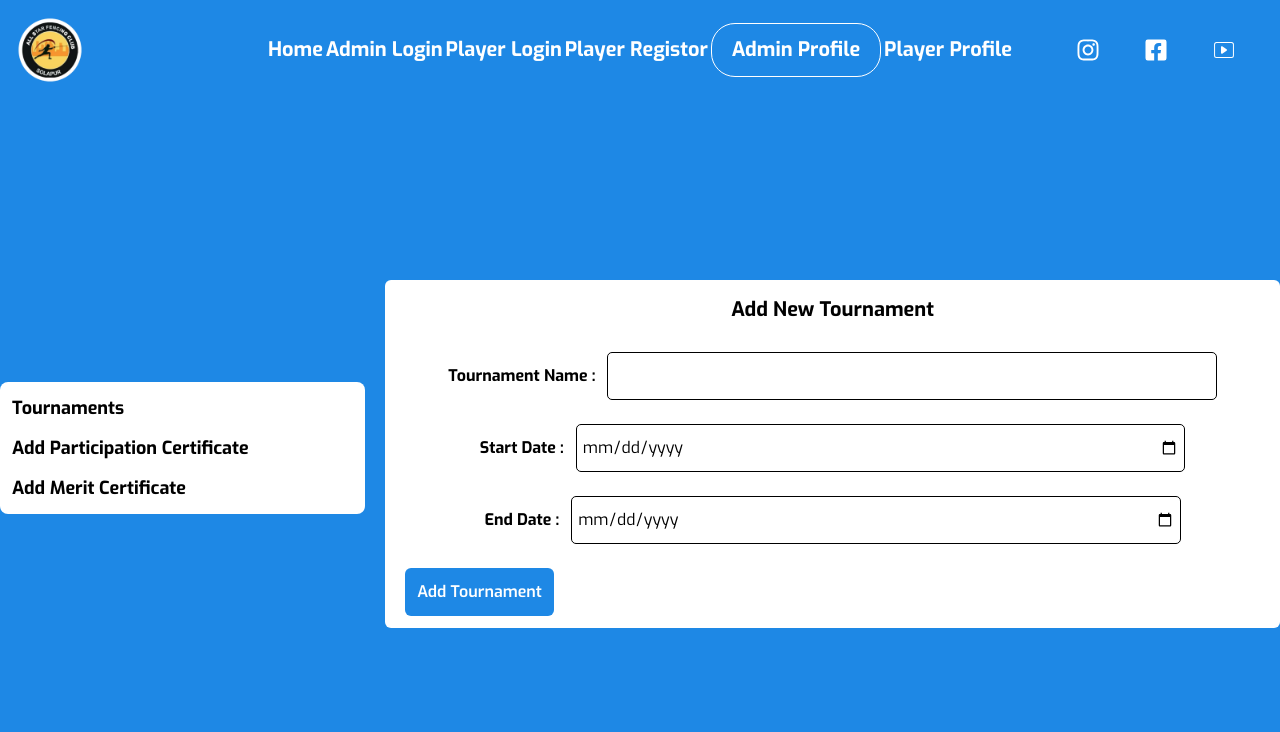
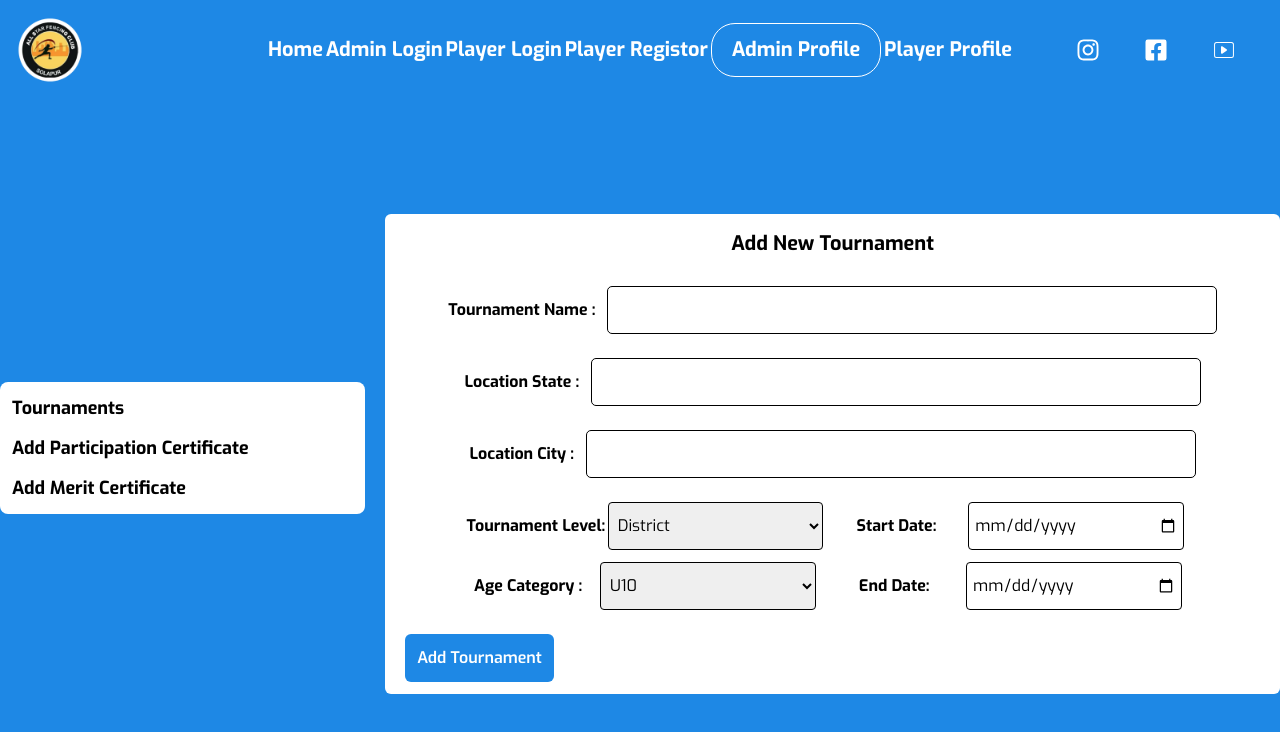
Before and after one commit to 0sohamsathe0/college-project, a React (Vite) app in the folder client/: page /adminProfile/adminProfile/tournaments in a window 1280 px wide. Shown: the top 732 px of the page. Built offline with nearby package versions, Linux system fonts and the light colour scheme; a web font is replaced by a local one.

Commit message:
updating addtournament view

```diff
--- a/client/src/components/MeritCertificate.jsx
+++ b/client/src/components/MeritCertificate.jsx
@@ -3,18 +3,53 @@ import axios from 'axios'
 
 const MeritCertificate = () => {
 
-    const [certificate, setCertificate] = useState("")
-    const [playerName, setPlayerName] = useState("PlayerName")
+
+    // const [playerName, setPlayerName] = useState("PlayerName")
     const [tournament,setTournament] = useState([])
     const [players,setPlayers] = useState([])
+    const [data, setData] = useState({ pid:1, tid:1});
+    const [photo,setPhoto]=useState("")
 
-    const addMerit = (e) => {
-        e.preventDefault();
-        console.log(playerName, certificate);
-        alert("added merit certificate")
-        setPlayerName("")
-        setCertificate("")
-    }
+
+    const handleDataChange = (e)=>{
+        const {name , value} = e.target;
+        setData((prev)=>{
+          return {
+            ...prev,
+            [name]:value
+          }
+        })
+       }
+
+       const handlePhotoChange = (e) => {
+        const file = e.target.files[0];
+        setPhoto(file);
+        console.log(photo);
+
+      };
+
+        const addMerit = async(e) => {
+          const form_data = new FormData();
+          Object.keys(data).forEach((key) => {
+            form_data.append(key, data[key]);
+          });
+
+          form_data.append("certificatePhoto", photo);
+
+
+            const response = await axios.post("http://localhost:3500/admin/add-certificate/participation", form_data, {
+              headers: {
+                "Content-Type": "multipart/form-data",
+              },
+            });
+            console.log("post req is made");
+
+            console.log(response.data);
+          e.preventDefault();
+
+        };
+
+
 
     const fetchPlayers = async () => {
         try {
@@ -44,7 +79,7 @@ const MeritCertificate = () => {
                 <h1 className='w-full text-center font-bold py-4 text-xl'>Add Merit Certificate</h1>
                 <div className="flex justify-center items-center gap-3 py-3">
                     <p className="font-bold text-md">Player Name :</p>
-                    <select className="w-[30%]" onChange={(e) => setPlayerName(e.target.value)}>
+                    <select className="w-[30%]" onChange={handleDataChange}>
                         {players.map((player)=>{
                             return (<option key={player.pid} value={player.pid}>{player.fullName}</option>)
                         })}
@@ -53,7 +88,7 @@ const MeritCertificate = () => {
                 </div>
                 <div className="flex justify-center items-center gap-3 py-3">
                 <p className="font-bold text-md">Tournament Title :</p>
-                <select className="w-[30%]">
+                <select className="w-[30%]" onChange={handleDataChange}>
                 {tournament.map((player)=>{
                             return (<option key={player.tid} value={player.tid}>{player.title}</option>)
                         })}
@@ -63,7 +98,7 @@ const MeritCertificate = () => {
 
                     <div>
                     <p className="font-bold text-md float-left">Add Certificate :</p>
-                    <input type="file" onChange={(e) => setCertificate(e.target.value)} value={certificate}  className="inline-block"/>
+                    <input type="file" onChange={handlePhotoChange}   className="inline-block"/>
                     </div>
 
                 <button onClick={addMerit} className="p-3 bg-blue-600 text-white font-bold rounded-md w-[30%] m-3">Add Merit Certificate</button>
--- a/client/src/components/ParticipationCertificate.jsx
+++ b/client/src/components/ParticipationCertificate.jsx
@@ -3,11 +3,11 @@ import axios from "axios";
 import { use } from "react";
 
 const ParticipationCertificate = () => {
-  const [certificate, setCertificate] = useState("");
+  // const [certificate, setCertificate] = useState("");
   const [players, setPlayers] = useState([]);
   const [tournaments, setTournaments] = useState([]);
   const [data, setData] = useState({ pid:1, tid:1});
-  const [photo,setPhoto]=useState(null)
+  const [photo,setPhoto]=useState("")
 
 
  const handleDataChange = (e)=>{
@@ -23,6 +23,8 @@ const ParticipationCertificate = () => {
  const handlePhotoChange = (e) => {
   const file = e.target.files[0];
   setPhoto(file);
+  console.log(photo);
+
 };
 
   const addMerit = async(e) => {
@@ -33,9 +35,6 @@ const ParticipationCertificate = () => {
 
     form_data.append("certificatePhoto", photo);
 
-    for (let [key, value] of form_data.entries()) {
-        console.log(`${key}: ${value}`);
-      }
 
       const response = await axios.post("http://localhost:3500/admin/add-certificate/participation", form_data, {
         headers: {
@@ -103,7 +102,7 @@ const ParticipationCertificate = () => {
           <input
             type="file"
             onChange={handlePhotoChange}
-            value={certificate}
+            // value={photo}
             className="inline-block"
             name="path"
           />
--- a/client/src/components/Tournaments.jsx
+++ b/client/src/components/Tournaments.jsx
@@ -1,43 +1,163 @@
-import React, { useState } from 'react'
+import React, { useState } from "react";
 
 const Tournaments = () => {
+  const [formData, setFormData] = useState({
+    tid: "",
+    title: "",
+    locationState: "",
+    locationCity: "",
+    tLevel: "",
+    ageCategory: "",
+    StartDate: "",
+    endDate: "",
+  });
 
-  const [tournamentName, setTournamentName] = useState("")
-  const [startDate, setStartDate] = useState("")
-  const [endDate, setEndDate] = useState("")
+  const handleDataChange = (e) => {
+    const { name, value } = e.target;
+    setFormData((prev) => {
+      return {
+        ...prev,
+        [name]: value,
+      };
+    });
+  };
 
+  const addTournament = async (e) => {
+    const form_data = new FormData();
+    Object.keys(data).forEach((key) => {
+      form_data.append(key, data[key]);
+    });
 
-  const addTournament = (e) => {
-    e.preventDefault()
-    console.log(tournamentName, startDate, endDate);
-    alert("New Tournament is added")
-    setTournamentName("")
-    setStartDate("")
-    setEndDate("")
-  }
+    form_data.append("certificatePhoto", photo);
 
+    const response = await axios.post(
+      "http://localhost:3500/admin/add-certificate/participation",
+      form_data,
+      {
+        headers: {
+          "Content-Type": "multipart/form-data",
+        },
+      }
+    );
+    console.log("post req is made");
+
+    console.log(response.data);
+    e.preventDefault();
+  };
 
   return (
     <>
-      <form className='w-full bg-white rounded-md mt-3'>
-        <h1 className='w-full text-center font-bold py-4 text-xl'>Add New Tournament</h1>
-        <div className='w-full flex justify-center gap-3 items-center px-3 py-3'>
-          <label htmlFor="tournamentName" className='font-bold'>Tournament Name :</label>
-          <input type="text" name="tournamentName" value={tournamentName} onChange={(e) => setTournamentName(e.target.value)} className='w-[70%] border border-black' />
+      <form className="w-full bg-white rounded-md mt-3">
+        <h1 className="w-full text-center font-bold py-4 text-xl">
+          Add New Tournament
+        </h1>
+        <div className="w-full flex justify-center gap-3 items-center px-3 py-3">
+          <label htmlFor="tournamentName" className="font-bold">
+            Tournament Name :
+          </label>
+          <input
+            type="text"
+            name="title"
+            value={formData.title}
+            onChange={handleDataChange}
+            className="w-[70%] border border-black"
+          />
         </div>
-        <div className='w-full flex justify-center gap-3 items-center px-3 py-3'>
-          <label htmlFor="StartDate" className='font-bold'>Start Date :</label>
-          <input type="date" name="StartDate" value={startDate} onChange={(e) => setStartDate(e.target.value)} className='w-[70%] border border-black' />
+        <div className="w-full flex justify-center gap-3 items-center px-3 py-3">
+          <label htmlFor="locationState" className="font-bold">
+            Location State :
+          </label>
+          <input
+            type="text"
+            name="locationState"
+            value={formData.locationState}
+            onChange={handleDataChange}
+            className="w-[70%] border border-black"
+          />
         </div>
-        <div className='w-full flex justify-center gap-3 items-center px-3 py-3'>
-          <label htmlFor="EndDate" className='font-bold'>End Date :</label>
-          <input type="date" name="EndDate" value={endDate} onChange={(e) => setEndDate(e.target.value)} className='w-[70%] border border-black' />
+        <div className="w-full flex justify-center gap-3 items-center px-3 py-3">
+          <label htmlFor="locationCity" className="font-bold">
+            Location City :
+          </label>
+          <input
+            type="text"
+            name="locationCity"
+            value={formData.locationCity}
+            onChange={handleDataChange}
+            className="w-[70%] border border-black"
+          />
         </div>
 
-        <button className='px-3 bg-blue-600 text-white text-center py-3 mx-5 my-3 rounded-md font-semibold' onClick={(e) => addTournament(e)}>Add Tournament</button>
+        <div className="w-full flex justify-between gap-4 px-20 py-3">
+          {/* Left Section */}
+          <div className="w-full md:w-1/2 flex flex-col gap-3">
+            <div className="flex justify-around items-center">
+              <p className="font-bold text-md">Tournament Level:</p>
+              <select
+                className="w-[60%] border border-black rounded"
+                name="tid"
+                onChange={handleDataChange}
+              >
+                <option value="district">District</option>
+                <option value="state">State</option>
+                <option value="national">National</option>
+                <option value="international">International</option>
+              </select>
+            </div>
+            <div className="flex justify-around items-center">
+              <p className="font-bold text-md">Age Category :</p>
+              <select
+                className="w-[60%] border border-black rounded"
+                name="tid"
+                onChange={handleDataChange}
+              >
+                <option value="10">U10</option>
+                <option value="12">U12</option>
+                <option value="14">U14</option>
+                <option value="17">U17</option>
+                <option value="19">U19</option>
+                <option value="65">Open</option>
+              </select>
+            </div>
+          </div>
+
+          {/* Right Section */}
+          <div className="w-full md:w-1/2 flex flex-col gap-3">
+            <div className="flex justify-around items-center">
+              <label htmlFor="StartDate" className="font-bold">
+                Start Date:
+              </label>
+              <input
+                type="date"
+                name="StartDate"
+                value={formData.StartDate}
+                onChange={handleDataChange}
+                className="w-[60%] border border-black rounded"
+              />
+            </div>
+            <div className="flex justify-around items-center">
+              <label htmlFor="endDate" className="font-bold">
+                End Date:
+              </label>
+              <input
+                type="date"
+                name="endDate"
+                value={formData.endDate}
+                onChange={handleDataChange}
+                className="w-[60%] border border-black rounded"
+              />
+            </div>
+          </div>
+        </div>
+
+        <button
+          className="px-3 bg-blue-600 text-white text-center py-3 mx-5 my-3 rounded-md font-semibold"
+          onClick={addTournament}>
+          Add Tournament
+        </button>
       </form>
     </>
-  )
-}
+  );
+};
 
-export default Tournaments
+export default Tournaments;
```
